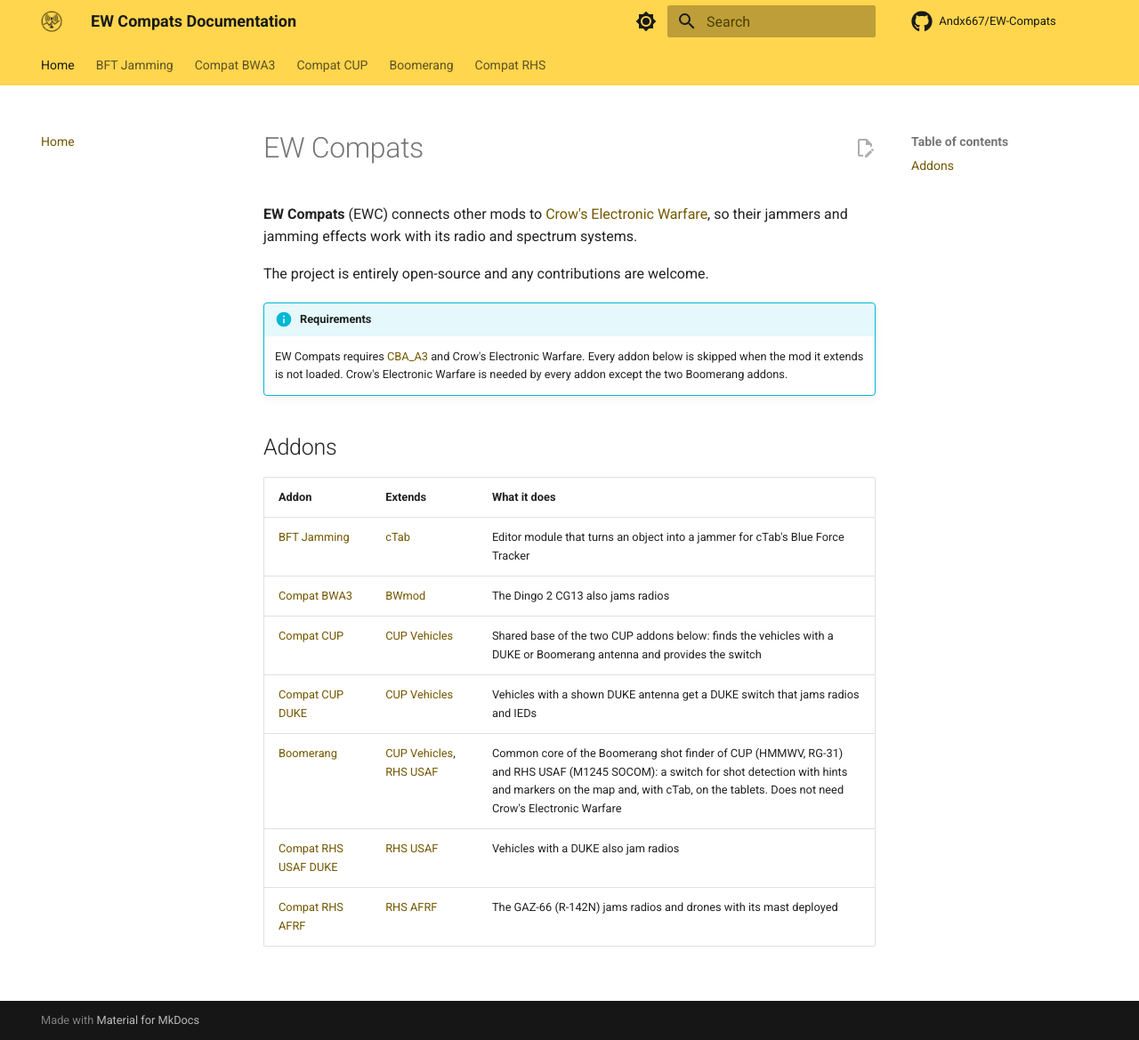
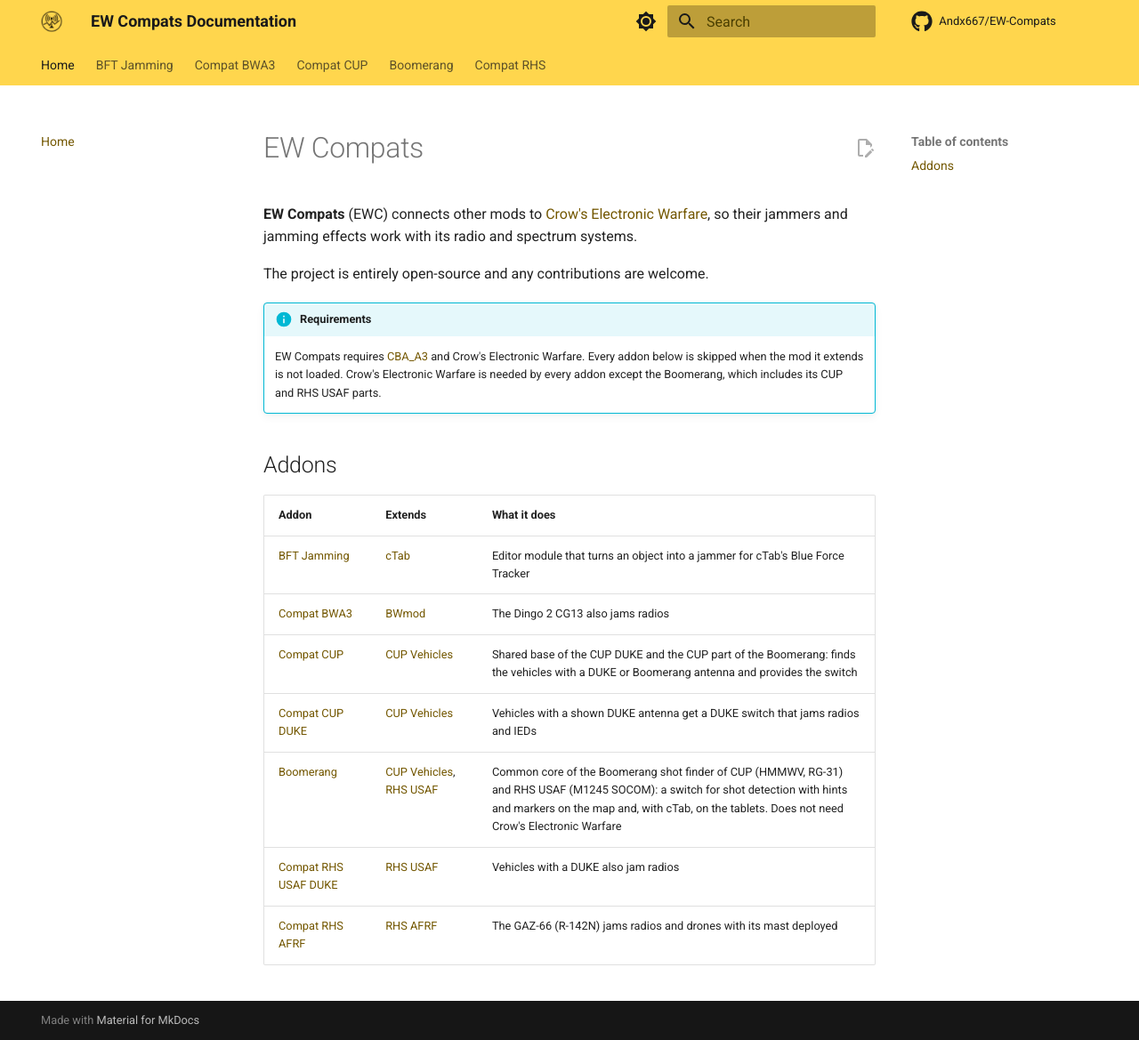
Before and after one commit to Andx667/EW-Compats, an MkDocs documentation site: the page built from docs/index.md, in a window 1280 px wide and 1169 px high. Shown: the whole window at 89% size. Built offline with MkDocs 1.6.1 and Material for MkDocs 9.7.7, drawn with Linux system fonts in a browser that asks for light colours; plug-ins that fetch from the network failed and are left out; comment, search, counter and statistics services are not loaded.

Commit message:
Docs: fix links and wording after the sub-addon and Boomerang renames
Co-Authored-By: Claude Sonnet 5.5 <noreply@anthropic.com>

```diff
--- a/docs/index.md
+++ b/docs/index.md
@@ -5,7 +5,7 @@
 The project is entirely open-source and any contributions are welcome.
 
 !!! info "Requirements"
-    EW Compats requires [CBA_A3](https://github.com/CBATeam/CBA_A3/releases/latest) and Crow's Electronic Warfare. Every addon below is skipped when the mod it extends is not loaded. Crow's Electronic Warfare is needed by every addon except the two Boomerang addons.
+    EW Compats requires [CBA_A3](https://github.com/CBATeam/CBA_A3/releases/latest) and Crow's Electronic Warfare. Every addon below is skipped when the mod it extends is not loaded. Crow's Electronic Warfare is needed by every addon except the Boomerang, which includes its CUP and RHS USAF parts.
 
 ## Addons
 
@@ -13,7 +13,7 @@ The project is entirely open-source and any contributions are welcome.
 |---|---|---|
 | [BFT Jamming](bft-jamming.md) | [cTab](https://steamcommunity.com/sharedfiles/filedetails/?id=3438246217) | Editor module that turns an object into a jammer for cTab's Blue Force Tracker |
 | [Compat BWA3](compat-bwa3.md) | [BWmod](https://steamcommunity.com/sharedfiles/filedetails/?id=1200127537) | The Dingo 2 CG13 also jams radios |
-| [Compat CUP](compat-cup.md) | [CUP Vehicles](https://steamcommunity.com/sharedfiles/filedetails/?id=541888371) | Shared base of the two CUP addons below: finds the vehicles with a DUKE or Boomerang antenna and provides the switch |
+| [Compat CUP](compat-cup.md) | [CUP Vehicles](https://steamcommunity.com/sharedfiles/filedetails/?id=541888371) | Shared base of the CUP DUKE and the CUP part of the Boomerang: finds the vehicles with a DUKE or Boomerang antenna and provides the switch |
 | [Compat CUP DUKE](compat-cup-duke.md) | [CUP Vehicles](https://steamcommunity.com/sharedfiles/filedetails/?id=541888371) | Vehicles with a shown DUKE antenna get a DUKE switch that jams radios and IEDs |
 | [Boomerang](boomerang.md) | [CUP Vehicles](https://steamcommunity.com/sharedfiles/filedetails/?id=541888371), [RHS USAF](https://steamcommunity.com/sharedfiles/filedetails/?id=843577117) | Common core of the Boomerang shot finder of CUP (HMMWV, RG-31) and RHS USAF (M1245 SOCOM): a switch for shot detection with hints and markers on the map and, with cTab, on the tablets. Does not need Crow's Electronic Warfare |
 | [Compat RHS USAF DUKE](compat-rhs-usaf.md) | [RHS USAF](https://steamcommunity.com/sharedfiles/filedetails/?id=843577117) | Vehicles with a DUKE also jam radios |
```
Also changed, not shown: addons/boomerang/README.md (+2 -2 lines).
